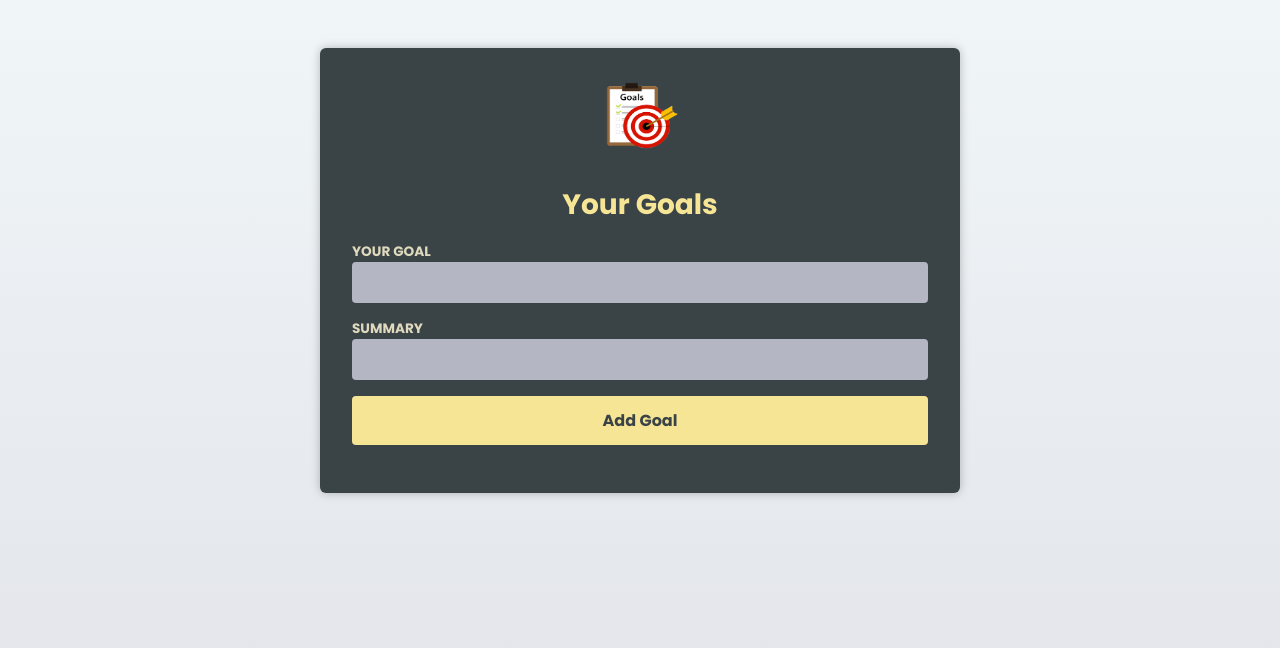
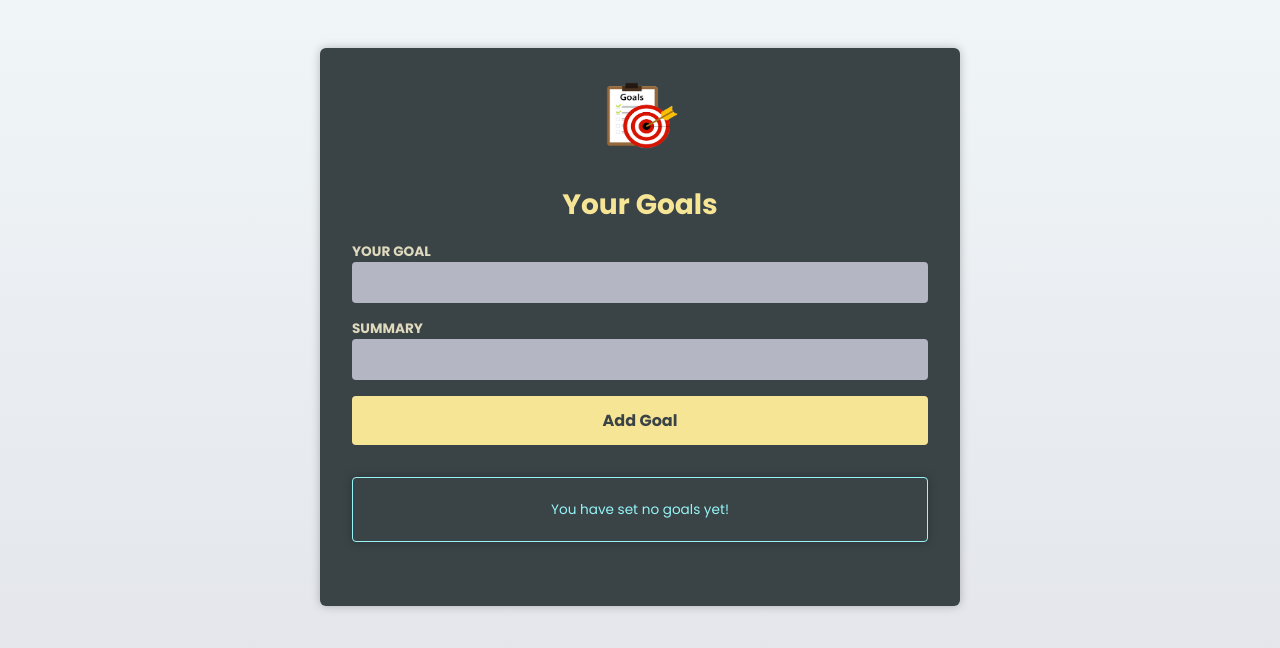
Before and after one commit to GKavvadias/goals-form, a React (Vite) app: page / in a window 1280 px wide. Shown: the top 648 px of the page. Built offline with nearby package versions, Linux system fonts and the light colour scheme; the HTML template or start-up script is replaced by a standard one.

Commit message:
Adding InfoBox component, Adding some css in index.css

```diff
--- a/src/components/GoalList.tsx
+++ b/src/components/GoalList.tsx
@@ -1,5 +1,7 @@
 import Goal from "./Goal";
 import { Goal as GoalProps } from "../App";
+import InfoBox from "./InfoBox";
+import { ReactNode } from "react";
 
 type GoalListProps = {
   goals: GoalProps[];
@@ -7,7 +9,19 @@
 };
 
 export default function GoalList({ goals, onDelete }: GoalListProps) {
+  if (goals.length === 0) {
+    return <InfoBox mode="hint">You have set no goals yet!</InfoBox>;
+  }
+
+  let warningBox: ReactNode;
+
+  if (goals.length >= 4) {
+    warningBox = <InfoBox mode="warning">You have set too many goals...</InfoBox>;
+  }
+
   return (
+    <>
+      {warningBox}
       <ul>
         {goals.map((goal) => (
           <li key={goal.id}>
@@ -17,5 +31,6 @@
           </li>
         ))}
       </ul>
+    </>
   );
 }
--- /dev/null
+++ b/src/components/InfoBox.tsx
@@ -0,0 +1,23 @@
+import { ReactNode } from "react";
+
+type InfoBoxProps = {
+  mode: "hint" | "warning";
+  children: ReactNode;
+};
+
+export default function InfoBox({ mode, children }: InfoBoxProps) {
+  if (mode === "hint") {
+    return (
+      <aside className="infobox infobox-hint">
+        <p>{children}</p>
+      </aside>
+    );
+  }
+
+  return (
+    <aside className="infobox infobox-warning warning--medium">
+      <h2>Warning</h2>
+      <p>{children}</p>
+    </aside>
+  );
+}
--- a/src/index.css
+++ b/src/index.css
@@ -1,11 +1,11 @@
-@import url('https://fonts.googleapis.com/css2?family=Poppins:wght@400;700&display=swap');
+@import url("https://fonts.googleapis.com/css2?family=Poppins:wght@400;700&display=swap");
 
 * {
   box-sizing: border-box;
 }
 
 html {
-  font-family: 'Poppins', sans-serif;
+  font-family: "Poppins", sans-serif;
 }
 
 body {
@@ -130,3 +130,32 @@
   text-align: center;
   color: #acd1ce;
 }
+
+.infobox {
+  margin: 2rem 0;
+  padding: 0.5rem;
+  text-align: center;
+  box-shadow: 0 0 10px rgba(0, 0, 0, 0.25);
+  font-size: 0.85rem;
+  border-radius: 4px;
+}
+
+.infobox-hint {
+  border: 1px solid #96f5f7;
+  color: #96f5f7;
+}
+
+.infobox-warning.warning--low {
+  border: 1px solid #f6d84f;
+  color: #f6d84f;
+}
+
+.infobox-warning.warning--medium {
+  border: 1px solid #f9a73b;
+  color: #f9a73b;
+}
+
+.infobox-warning.warning--high {
+  border: 1px solid #f97373;
+  color: #f97373;
+}
```
Lines whose indentation alone changed are shown as unchanged.
